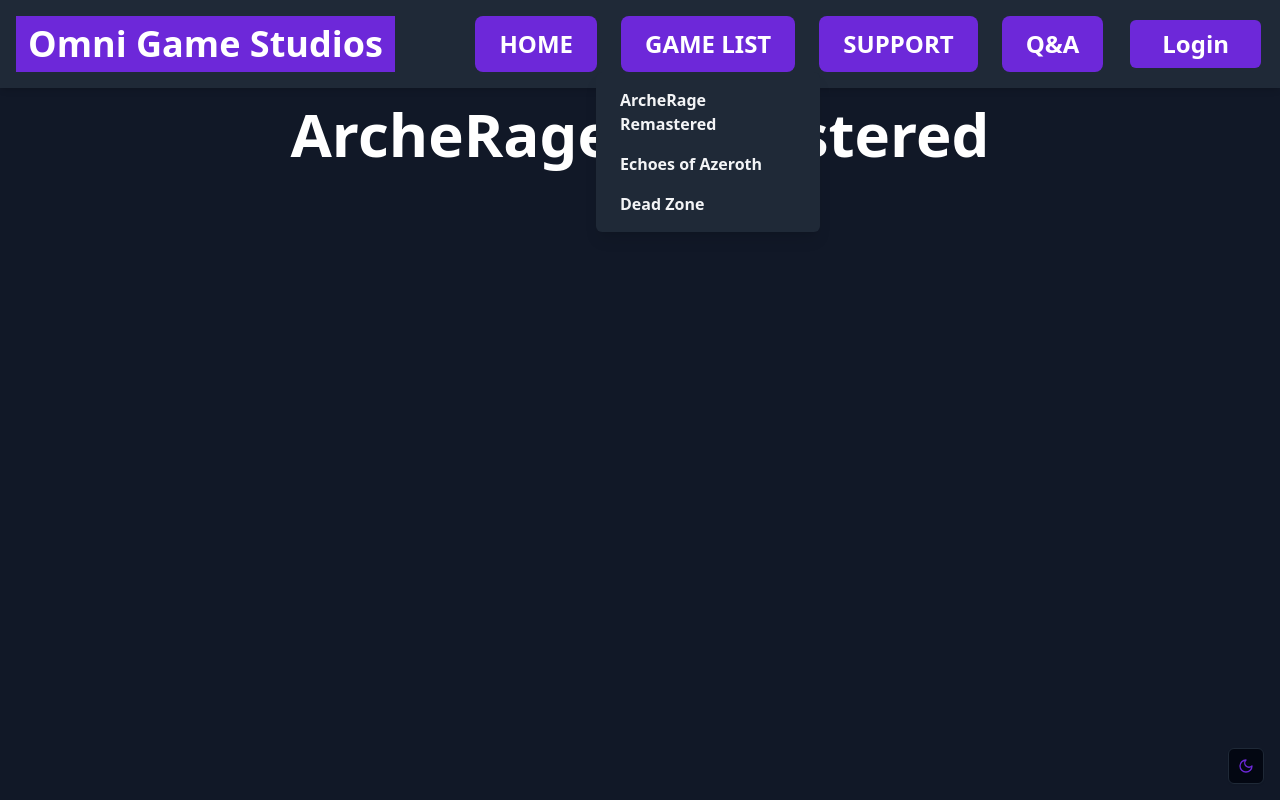
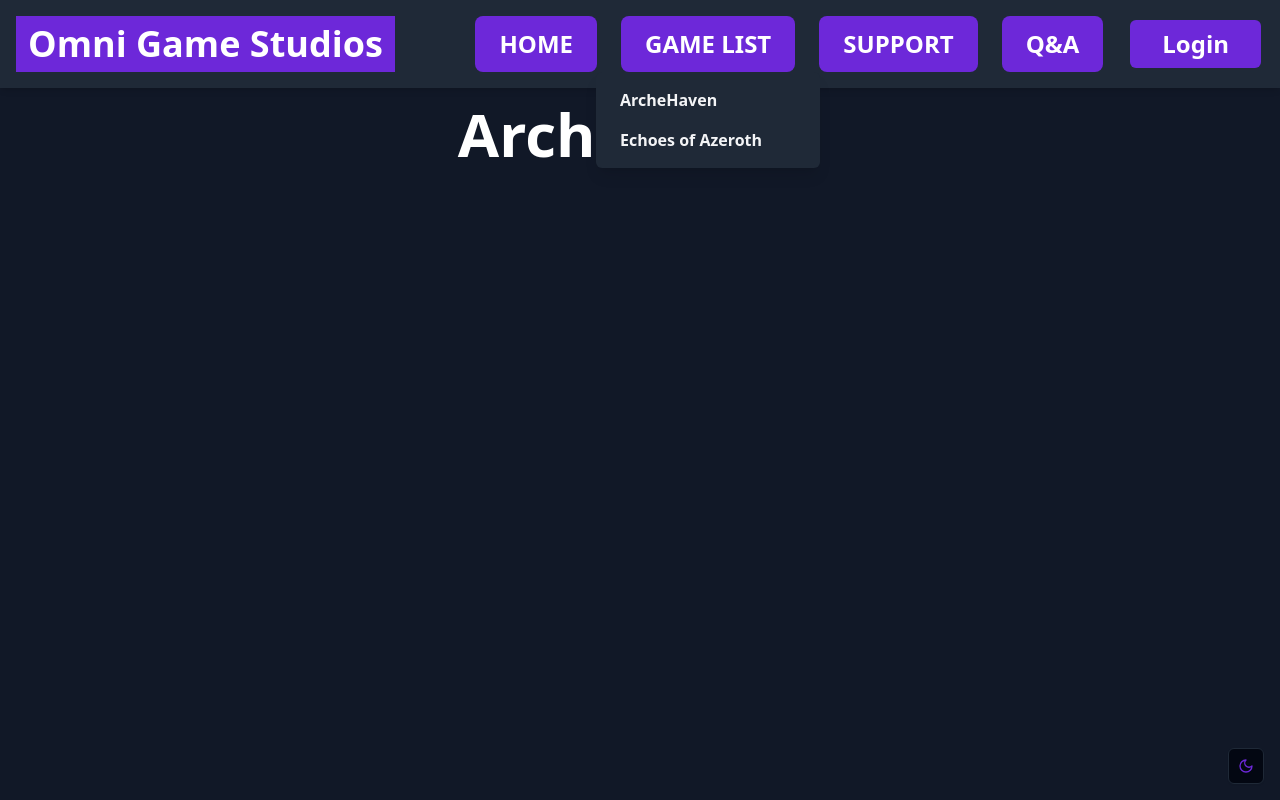
Before and after one commit to omni-aa/Omni-Studios-Frontend, a React (Vite) app: page /games/archerage-remastered in a window 1280 px wide. Both pictures are taken after a click on the button "GAME LIST". Shown: the top 800 px of the page. Built offline with nearby package versions, Linux system fonts and the light colour scheme.

Commit message:
Removing Dead Zone Game Page i've abandonded the project

```diff
--- a/src/Pages/Games/ArcheRage Remastered/page.tsx
+++ b/src/Pages/Games/ArcheRage Remastered/page.tsx
@@ -3,7 +3,7 @@ const ArcheRageRemastered = () => {
     return (
         <>
             <h1 className={"dark:text-white flex flex-col items-center justify-center text-6xl font-bold"}>
-                ArcheRage Remastered
+                ArcheHaven
             </h1>
         </>
     )
--- a/src/Pages/Games/DeadZone/page.tsx
+++ /dev/null
@@ -1,10 +0,0 @@
-const DeadZone = () => {
-    return (
-        <>
-            <h1 className={"dark:text-primary"}>
-                Dead Zone
-            </h1>
-        </>
-    )
-}
-export default DeadZone
--- a/src/Pages/Navbar/navbar.tsx
+++ b/src/Pages/Navbar/navbar.tsx
@@ -39,7 +39,7 @@ const Navbar = () => {
                                                 to="/games/archerage-remastered"
                                                 className="block px-4 py-2 rounded-md text-gray-800 dark:text-gray-100 hover:bg-gray-100 dark:hover:bg-gray-700 transition-colors font-bold"
                                             >
-                                                ArcheRage Remastered
+                                                ArcheHaven
                                             </Link>
                                         </RadixMenu.Item>
                                         <RadixMenu.Item asChild>
@@ -48,14 +48,6 @@ const Navbar = () => {
                                                 className="block px-4 py-2 rounded-md text-gray-800 dark:text-gray-100 hover:bg-gray-100 dark:hover:bg-gray-700 transition-colors font-bold"
                                             >
                                                 Echoes of Azeroth
-                                            </Link>
-                                        </RadixMenu.Item>
-                                        <RadixMenu.Item asChild>
-                                            <Link
-                                                to="/games/dead-zone"
-                                                className="block px-4 py-2 rounded-md text-gray-800 dark:text-gray-100 hover:bg-gray-100 dark:hover:bg-gray-700 transition-colors font-bold"
-                                            >
-                                                Dead Zone
                                             </Link>
                                         </RadixMenu.Item>
                                     </RadixMenu.Content>
```
